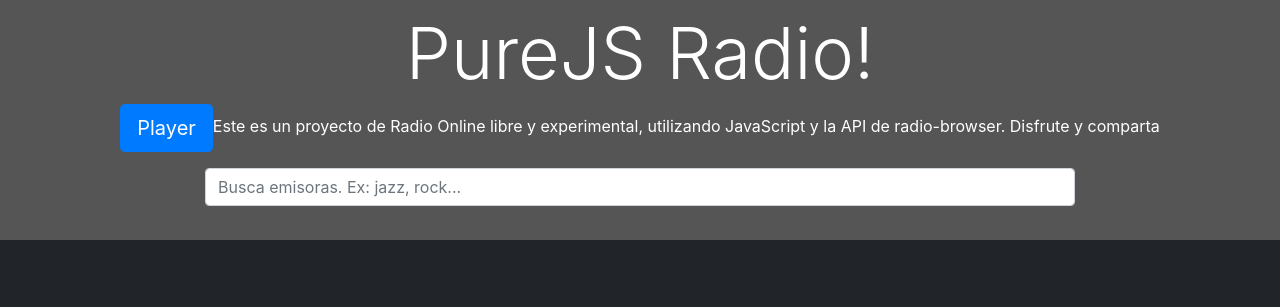
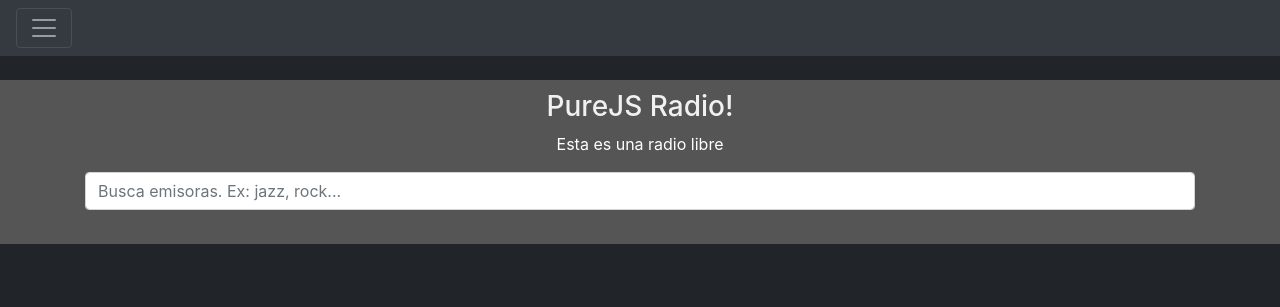
Before and after one commit to jacedoe/purejs-radio, a plain HTML site: page index.html in a window 1280 px wide. Drawn offline with nearby package versions, Linux system fonts and the light colour scheme; no server answers.

Commit message:
Update index.html

```diff
--- a/index.html
+++ b/index.html
@@ -23,7 +23,9 @@
     <div class="collapse" id="navbarToggleExternalContent">
 
       <div class="bg-dark p-4">
-
+        <button id="myBtn" class="btn btn-primary btn-lg" data-toggle="modal" data-target="#exampleModal">
+          Player
+        </button>
         <div class="bg-dark p-4">
 
         </div>
@@ -37,14 +39,12 @@
     </nav>
   </div>
   <!-- Jumbotron Header -->
-  <header id="cabecera" class="pos-f-t fixed-top">
-    <h1 class="display-3">PureJS Radio!</h1>
-    <p><button id="myBtn" class="btn btn-primary btn-lg" data-toggle="modal" data-target="#exampleModal">
-      Player
-    </button>Este es un proyecto de Radio Online libre y experimental, utilizando JavaScript y la API de radio-browser.
-      Disfrute y comparta</p>
+  <header id="cabecera" >
+    <h3 class="">PureJS Radio!</h3>
+    <p> Esta es una radio libre
+    </p>
 
-    <div class="container" style="width:900px;">
+    <div class="container" style="">
 
       <div align="center">
         <input type="text" name="search" id="myInput" placeholder="Busca emisoras. Ex: jazz, rock..."
```
